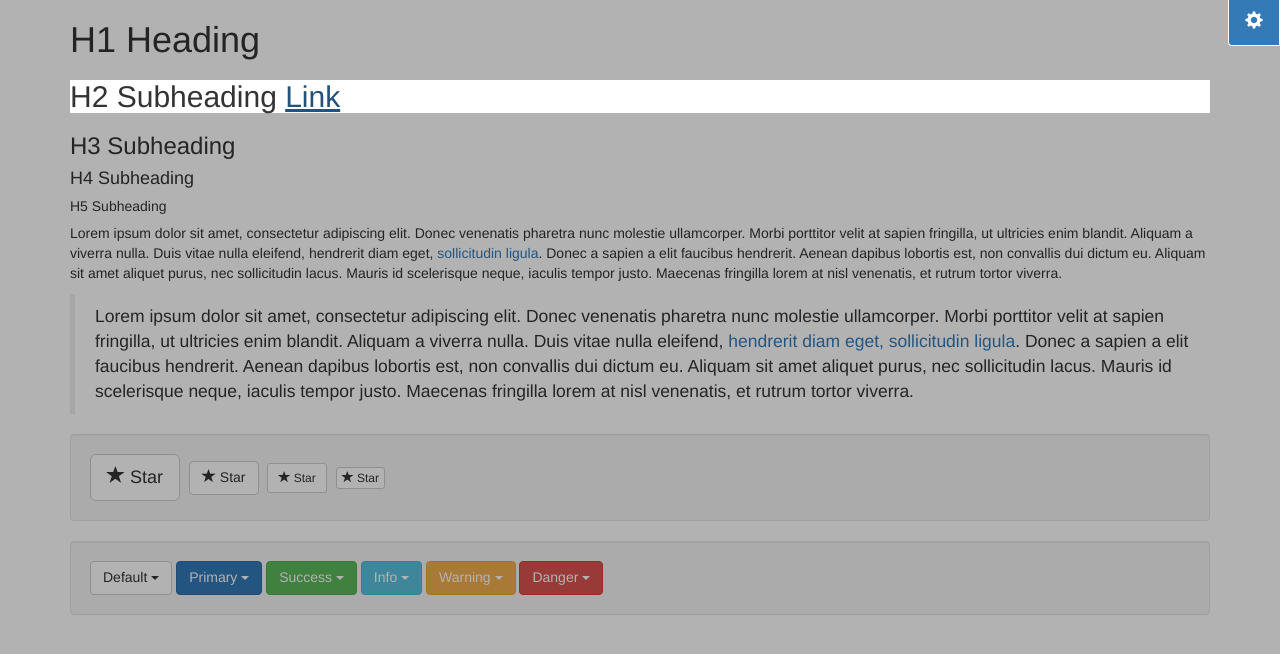
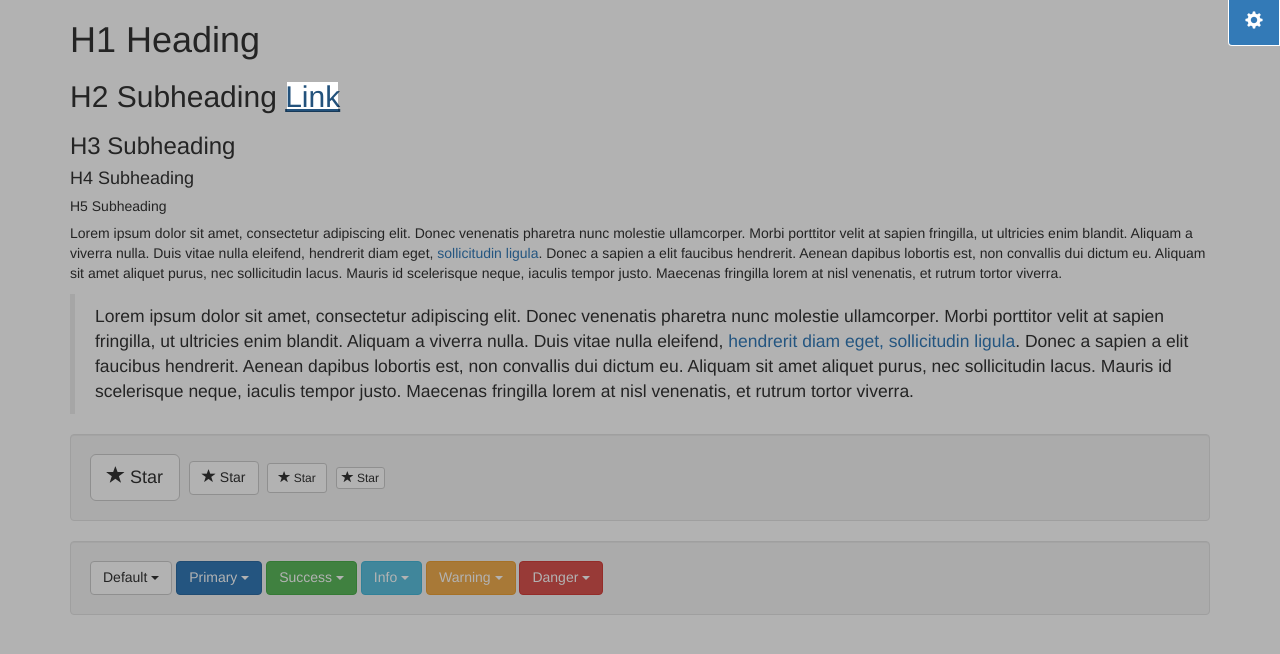
Before and after one commit to Lipus86/bs-customizer, a website: page public/index.html in a window 1280 px wide. Both pictures are taken after a click on the link "Link". Drawn offline with nearby package versions, Linux system fonts and the light colour scheme.

Commit message:
minor fix

```diff
--- a/public/data/config.json
+++ b/public/data/config.json
@@ -1,5 +1,7 @@
 {
    "h1": ["bodyBg", "fx", "gh", "lf"],
    "h2": ["gh", "lf"],
-   "h3": [ "gh", "lf"]
+   "h3": [ "gh", "lf"],
+   "a": [ "gh", "lf"],
+   "button": [ "gh", "lf"]
 }
--- a/public/js/main.js
+++ b/public/js/main.js
@@ -24,19 +24,16 @@ $(function() {
         $(elem).data('properties', elementsProp[elem]);
         activeElements = activeElements + ',' + elem;
     };
-    $(activeElements).on('click', function(e){
-        var currentElement = $(this);
-        showInputs(currentElement);
-        e.stopPropagation();
-        e.preventDefault();
-    });
-    $('#main').on('click', function(e){
-        showInputs('all');
-    });
-    $(activeElements).on({
+    $('#main').find(activeElements).on({
+        click: function(e){
+            var currentElement = $(this);
+            showInputs(currentElement);
+            e.stopPropagation();
+            e.preventDefault();
+        },
         mouseover : function(e) {
             $(activeElements).removeClass('hover');
-           $(this).addClass('hover');
+            $(this).addClass('hover');
             e.stopPropagation();
         },
         mouseleave: function(e) {
@@ -44,6 +41,10 @@ $(function() {
             e.stopPropagation();
         }
     });
+    $('#main').on('click', function(e){
+        showInputs('all');
+    });
+    $(activeElements)
     $(document).on('keyup', function(e) {
       if (e.keyCode == 27) hidePopup();
     });
--- a/styles/_bootstrap-variables.sass
+++ b/styles/_bootstrap-variables.sass
@@ -1,2 +1 @@
 @import "bootstrap/variables";
-$gray:lighten($gray-base, 23.5%);
```
